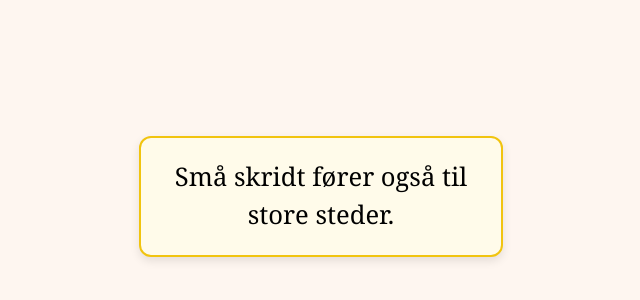
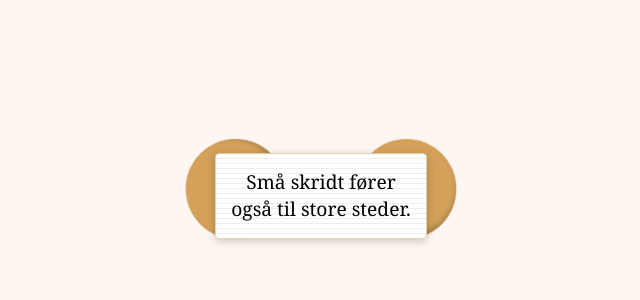
Before and after one commit to sebber700/Fortune_cookie, a plain HTML site: page index.html in a window 1280 px wide. Shown: the part 204-504 px from the top of the page, without its empty margins (319-959 px from the left). Drawn offline with Linux system fonts and the light colour scheme.

Commit message:
Update index.html

```diff
--- a/index.html
+++ b/index.html
@@ -2,7 +2,7 @@
 <html lang="da">
 <head>
   <meta charset="UTF-8" />
-  <title>Fortune</title>
+  <title>Fortune Cookie</title>
   <style>
     body {
       margin: 0;
@@ -12,34 +12,86 @@
       align-items: center;
       background: #fef6f0;
       font-family: "Georgia", serif;
-      text-align: center;
+      overflow: hidden;
     }
 
-    .fortune {
-      font-size: 1.6rem;
-      max-width: 320px;
-      opacity: 0;
-      transform: scale(0.9);
-      animation: appear 1s ease forwards;
-      line-height: 1.5;
-      padding: 20px;
-      border: 2px solid #f1c40f;
-      border-radius: 12px;
-      background: #fffbea;
-      box-shadow: 0 4px 10px rgba(0,0,0,0.1);
+    .cookie-container {
+      position: relative;
+      width: 200px;
+      height: 200px;
     }
 
-    @keyframes appear {
-      to {
-        opacity: 1;
-        transform: scale(1);
-      }
+    /* Cookie stykker */
+    .cookie-left,
+    .cookie-right {
+      position: absolute;
+      top: 0;
+      width: 100px;
+      height: 100px;
+      background: #d4a15b;
+      border-radius: 50%;
+      transform-origin: center bottom;
+      box-shadow: inset -3px -3px 5px rgba(0,0,0,0.2);
+    }
+
+    .cookie-left { left: 0; }
+    .cookie-right { right: 0; }
+
+    /* Cookie animation */
+    .crack .cookie-left {
+      animation: leftCrack 1s forwards;
+    }
+    .crack .cookie-right {
+      animation: rightCrack 1s forwards;
+    }
+
+    @keyframes leftCrack {
+      0% { transform: rotate(0deg); }
+      100% { transform: rotate(-45deg) translateX(-20px) translateY(20px); }
+    }
+
+    @keyframes rightCrack {
+      0% { transform: rotate(0deg); }
+      100% { transform: rotate(45deg) translateX(20px) translateY(20px); }
+    }
+
+    /* Paper with fortune */
+    .fortune-paper {
+      position: absolute;
+      top: 50%;
+      left: 50%;
+      width: 180px;
+      padding: 15px;
+      background: #fff9e6;
+      background-image: repeating-linear-gradient(white, white 4px, #eee 4px, #eee 5px);
+      box-shadow: 0 2px 8px rgba(0,0,0,0.2);
+      border: 1px solid #e0d4b0;
+      border-radius: 4px;
+      transform: translate(-50%, -50%) scale(0);
+      opacity: 0;
+      text-align: center;
+      font-size: 1.2rem;
+      line-height: 1.4;
+    }
+
+    .crack .fortune-paper {
+      animation: showPaper 1s 1s forwards;
+    }
+
+    @keyframes showPaper {
+      0% { transform: translate(-50%, -50%) scale(0); opacity: 0; }
+      60% { transform: translate(-50%, -60%) scale(1.1); opacity: 1; }
+      100% { transform: translate(-50%, -50%) scale(1); opacity: 1; }
     }
   </style>
 </head>
 <body>
 
-  <div class="fortune" id="fortune"></div>
+  <div class="cookie-container" id="cookieContainer">
+    <div class="cookie-left"></div>
+    <div class="cookie-right"></div>
+    <div class="fortune-paper" id="fortuneText"></div>
+  </div>
 
   <script>
     const fortunes = [
@@ -65,9 +117,17 @@
       "Du fortjener alt det gode, der kommer."
     ];
 
-    // Vælg tilfældig fortune
+    // Vælg en tilfældig fortune
     const random = fortunes[Math.floor(Math.random() * fortunes.length)];
-    document.getElementById("fortune").textContent = random;
+
+    // Sæt teksten
+    document.getElementById("fortuneText").textContent = random;
+
+    // Start animation
+    const cookie = document.getElementById("cookieContainer");
+    setTimeout(() => {
+      cookie.classList.add("crack");
+    }, 500); // vent 0.5s før animation
   </script>
 
 </body>
```
